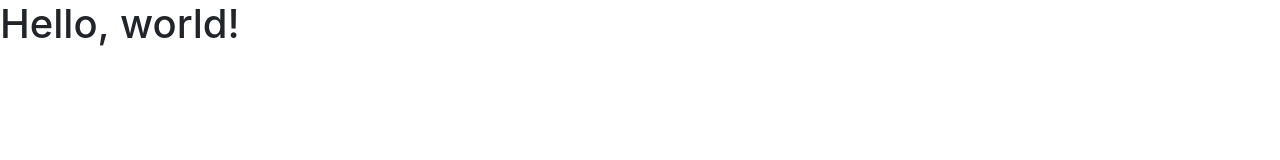
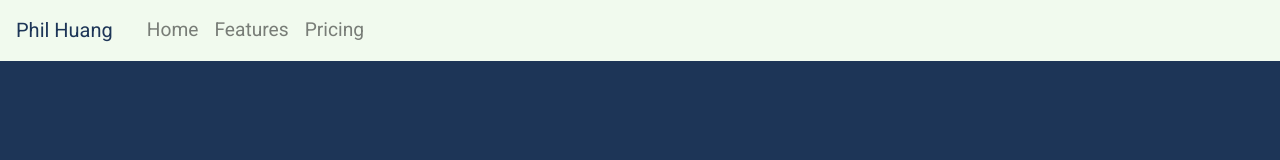
Before and after one commit to PhilHuangSW/Personal-Website, a plain HTML site: page home.html in a window 1280 px wide. Drawn offline with nearby package versions, Linux system fonts and the light colour scheme.

Commit message:
Added skeleton navbar

```diff
--- /dev/null
+++ b/app.css
@@ -0,0 +1,26 @@
+body {
+  font-family: 'Roboto', sans-serif;
+  background-color: #1d3557;
+}
+
+#nav {
+  background-color: #f1faee;
+}
+
+#phil {
+  color: #1d3557;
+  padding-right: 10px;
+}
+
+.nav-item {
+  color: #457b9d;
+  font-size: 1.2rem;
+}
+
+.nav-item:hover {
+  color: #1d3557;
+}
+
+span .navbar-toggler-icon {
+  color: black;
+}
--- a/home.html
+++ b/home.html
@@ -11,10 +11,31 @@
     integrity="sha384-Gn5384xqQ1aoWXA+058RXPxPg6fy4IWvTNh0E263XmFcJlSAwiGgFAW/dAiS6JXm" crossorigin="anonymous">
 
   <title>Philip Huang</title>
+
+  <!-- CSS Stylesheets -->
+  <link rel="stylesheet" href="app.css">
+
+  <!-- Roboto from Google Fonts -->
+  <link rel="preconnect" href="https://fonts.gstatic.com">
+  <link href="https://fonts.googleapis.com/css2?family=Roboto&display=swap" rel="stylesheet">
 </head>
 
 <body>
-  <h1>Hello, world!</h1>
+  <!-- Navbar Menu -->
+  <nav class="navbar navbar-expand-lg navbar-light" id="nav">
+    <a class="navbar-brand" href="#" id="phil">Phil Huang </a>
+    <button class="navbar-toggler" type="button" data-toggle="collapse" data-target="#navbarNavAltMarkup"
+      aria-controls="navbarNavAltMarkup" aria-expanded="false" aria-label="Toggle navigation">
+      <span class="navbar-toggler-icon"></span>
+    </button>
+    <div class="collapse navbar-collapse" id="navbarNavAltMarkup">
+      <div class="navbar-nav">
+        <a class="nav-item nav-link" href="home.html">Home</a>
+        <a class="nav-item nav-link" href="#">Features</a>
+        <a class="nav-item nav-link" href="#">Pricing</a>
+      </div>
+    </div>
+  </nav>
 
   <!-- Optional JavaScript -->
   <!-- jQuery first, then Popper.js, then Bootstrap JS -->
```
